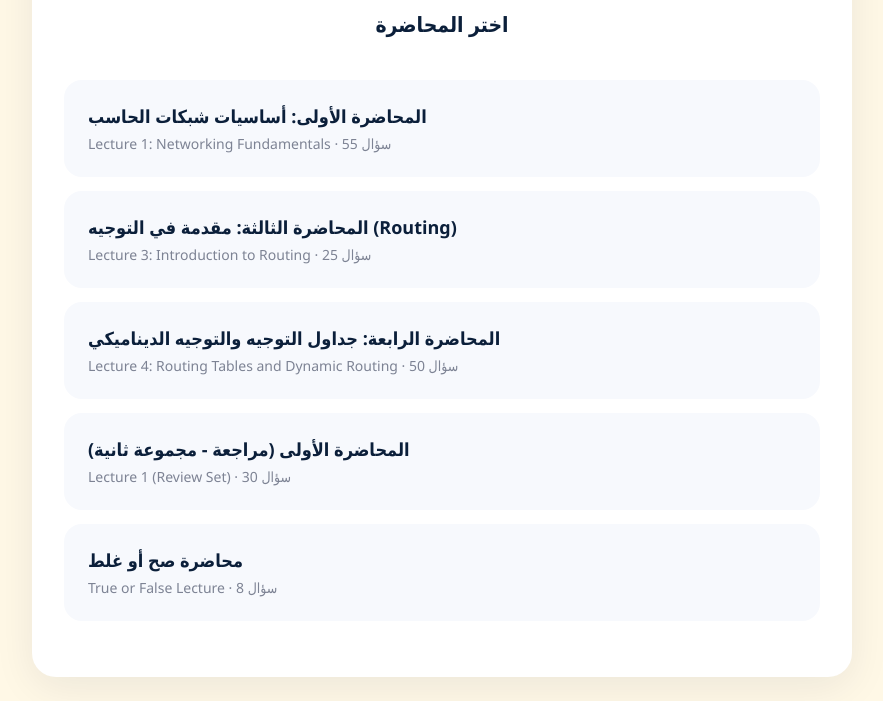
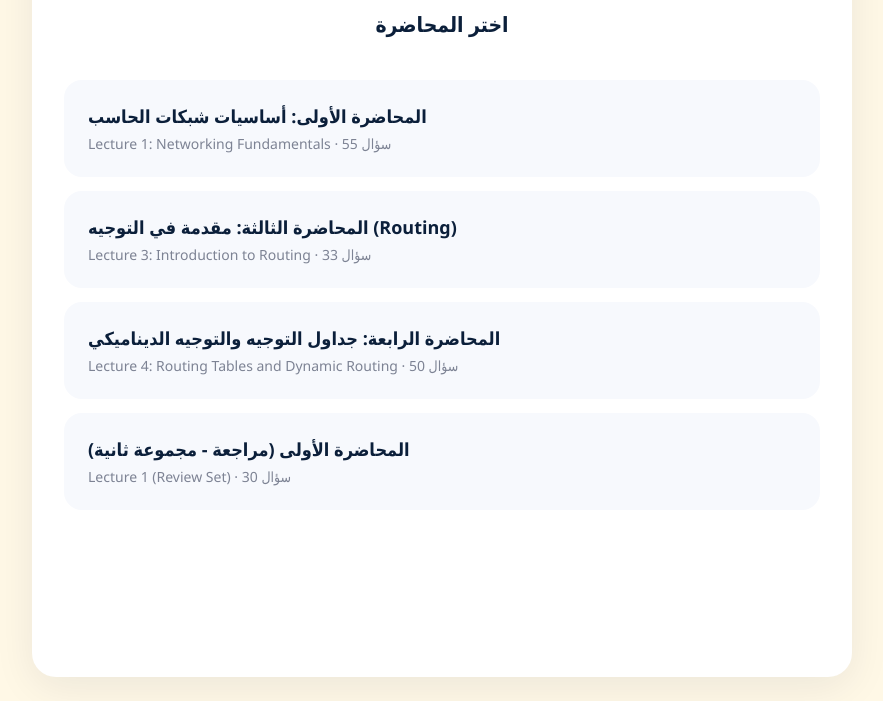
Before and after one commit to moscow719/study-bank, a plain HTML site: page StudyBankByMoscow.html in a window 1280 px wide. Shown: the part 99-800 px from the top of the page, without its empty margins (198-1081 px from the left). Drawn offline with Linux system fonts and the light colour scheme.

Commit message:
Update quiz: T/F questions in lecture 3

```diff
--- a/index.html
+++ b/StudyBankByMoscow.html
@@ -253,10 +253,9 @@ const QS_TF = [
 
 const LECTURES = [
   {t:"المحاضرة الأولى: أساسيات شبكات الحاسب", en:"Lecture 1: Networking Fundamentals", qs:QS1,tp:TP1},
-  {t:"المحاضرة الثالثة: مقدمة في التوجيه (Routing)", en:"Lecture 3: Introduction to Routing", qs:QS3,tp:TP3},
+  {t:"المحاضرة الثالثة: مقدمة في التوجيه (Routing)", en:"Lecture 3: Introduction to Routing", qs:QS3.concat(QS_TF),tp:TP3.concat(TP_TF)},
   {t:"المحاضرة الرابعة: جداول التوجيه والتوجيه الديناميكي", en:"Lecture 4: Routing Tables and Dynamic Routing", qs:QS4,tp:TP4},
-  {t:"المحاضرة الأولى (مراجعة - مجموعة ثانية)", en:"Lecture 1 (Review Set)", qs:QS1B,tp:TP1B},
-  {t:"محاضرة صح أو غلط", en:"True or False Lecture", qs:QS_TF,tp:TP_TF}
+  {t:"المحاضرة الأولى (مراجعة - مجموعة ثانية)", en:"Lecture 1 (Review Set)", qs:QS1B,tp:TP1B}
 ];
 
 let L=null, cur=0, ans=[], lang="en";
```
